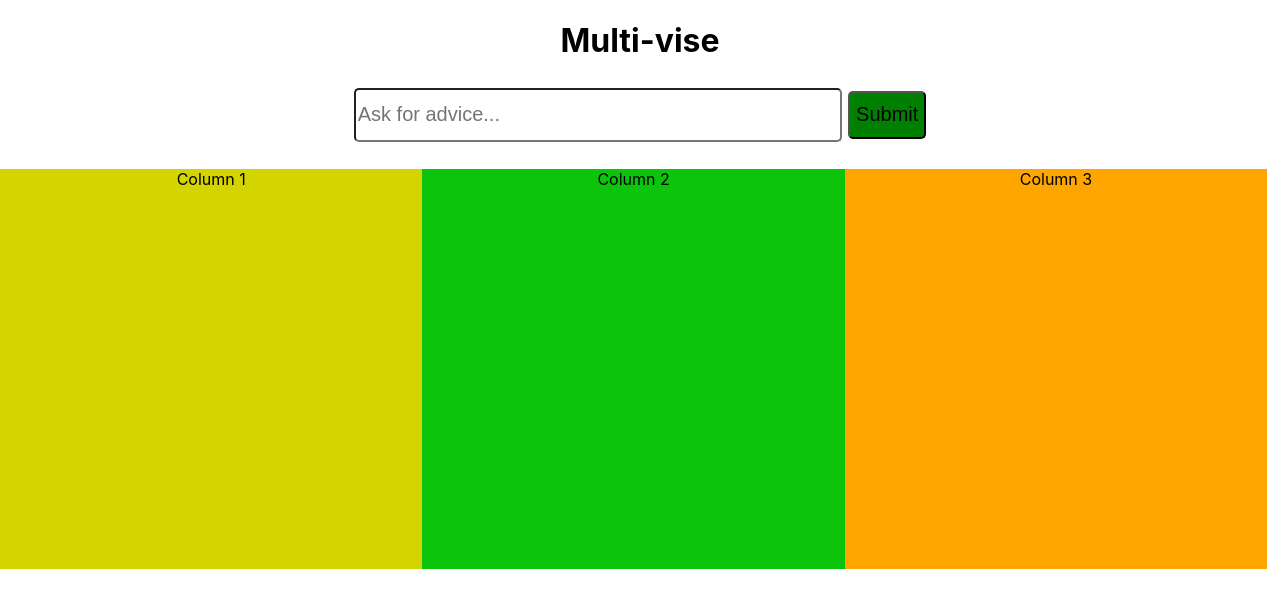
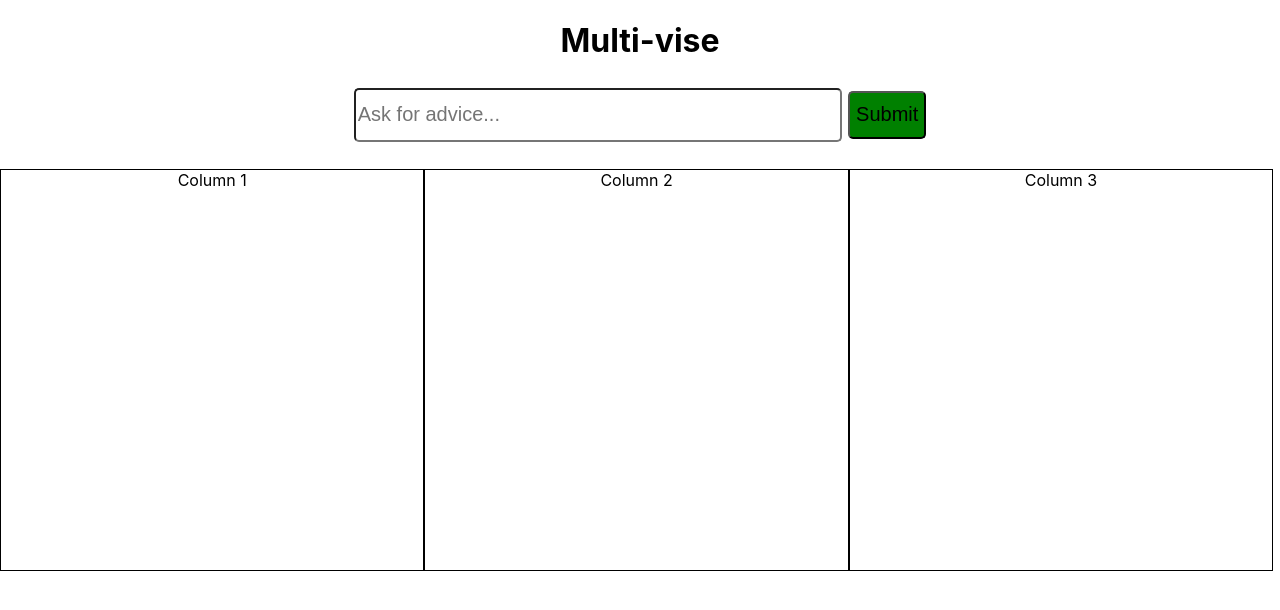
Before and after one commit to ChanhBuiNorthwestern/Multi-vise, a React (Create React App) app: page / in a window 1280 px wide. Shown: the top 610 px of the page. Built offline with nearby package versions, Linux system fonts and the light colour scheme.

Commit message:
changed visuals of results

```diff
--- a/src/components/Result.css
+++ b/src/components/Result.css
@@ -5,14 +5,17 @@
   }
 
   .left{
-    background-color: rgb(212, 212, 0);
+    /* background-color: rgb(212, 212, 0); */
+    border: solid 1px black;
   }
   .right {
-    background-color: orange;
+    /* background-color: orange; */
+    border: solid 1px black;
   }
 
   .middle {
-    background-color: rgb(11, 196, 11);
+    /* background-color: rgb(11, 196, 11); */
+    border: solid 1px black;
   }
 
 /* Clear floats after the columns */
```
